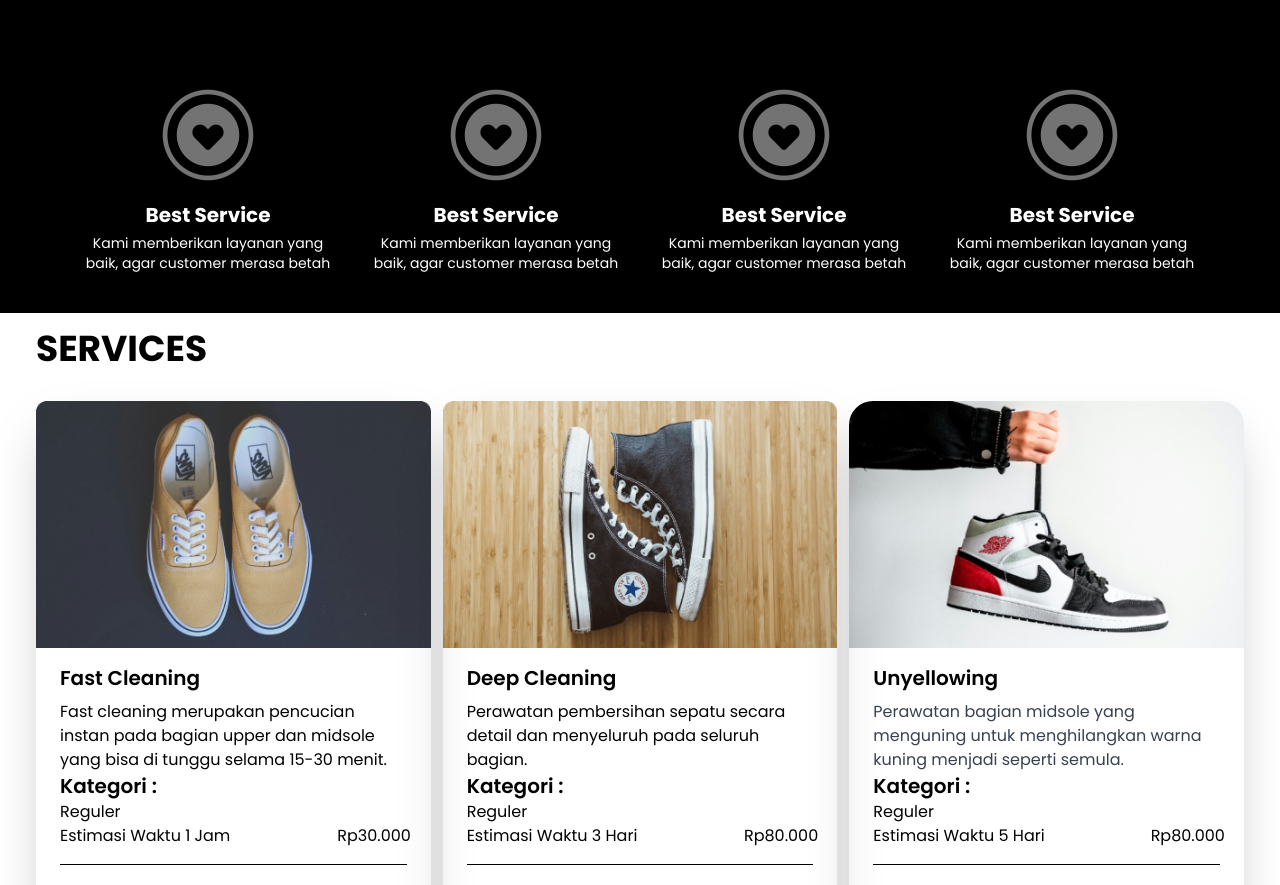
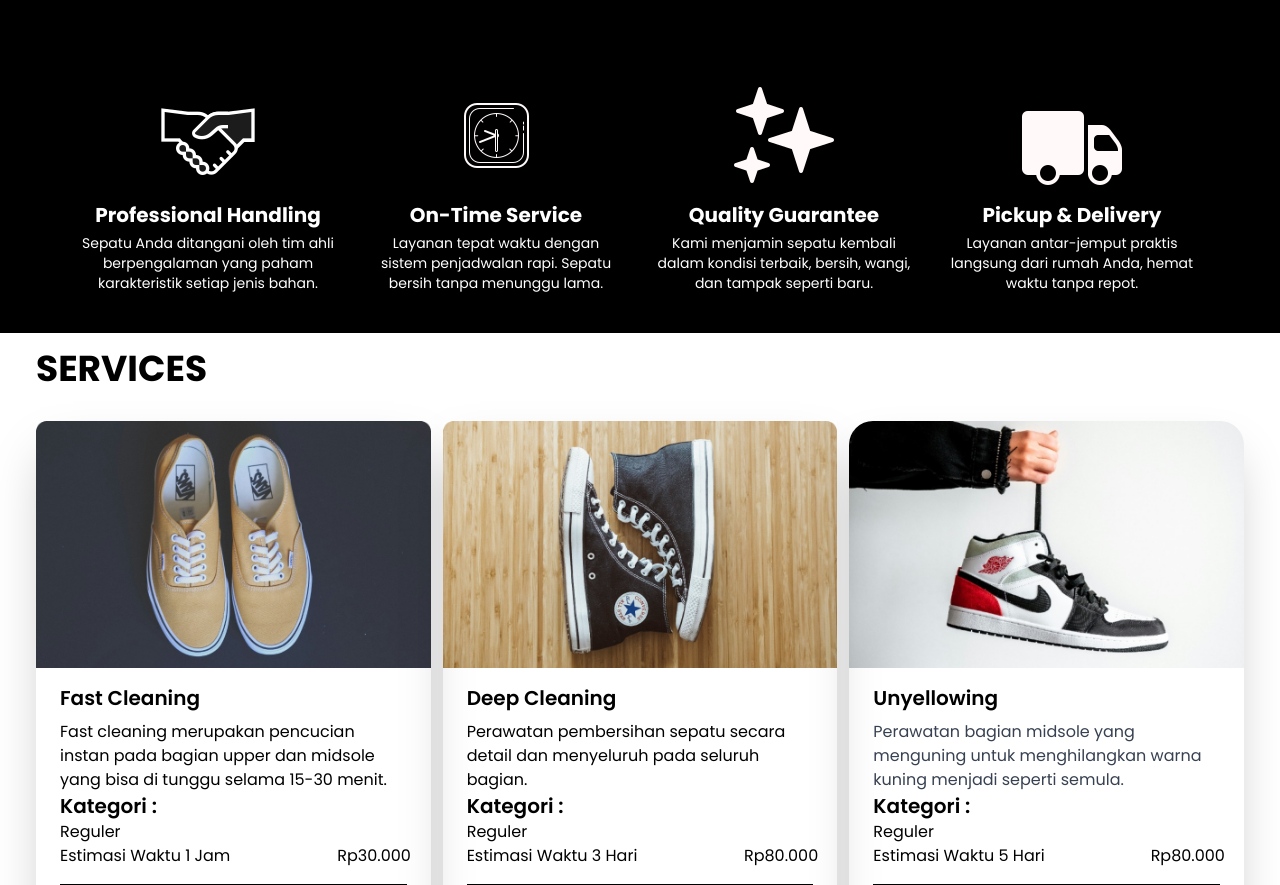
Before and after one commit to izulkurniawan/ShoeClean, a website: page index.html in a window 1280 px wide. Shown: the part 1295-2180 px from the top of the page. Drawn offline with Linux system fonts and the light colour scheme.

```diff
--- a/index.html
+++ b/index.html
@@ -157,24 +157,24 @@
   <!-- Section Icon Layanan -->
   <div class="grid grid-cols-1 sm:grid-cols-2 md:grid-cols-4 gap-8 px-6 md:px-20 py-10 text-center">
     <div>
-      <img src="img/home/heart.png" class="mx-auto mb-4" width="100" height="100">
-      <div class="text-xl font-bold">Best Service</div>
-      <p class="mt-1 text-sm">Kami memberikan layanan yang baik, agar customer merasa betah</p>
+      <img src="img/home/icons8-handshake-100.png" class="mx-auto mb-4" width="100" height="100">
+      <div class="text-xl font-bold">Professional Handling</div>
+      <p class="mt-1 text-sm">Sepatu Anda ditangani oleh tim ahli berpengalaman yang paham karakteristik setiap jenis bahan.</p>
     </div>
     <div>
-      <img src="img/home/heart.png" class="mx-auto mb-4" width="100" height="100">
-      <div class="text-xl font-bold">Best Service</div>
-      <p class="mt-1 text-sm">Kami memberikan layanan yang baik, agar customer merasa betah</p>
+      <img src="img/home/icons8-clock-100.png" class="mx-auto mb-4" width="100" height="100">
+      <div class="text-xl font-bold">On-Time Service</div>
+      <p class="mt-1 text-sm">Layanan tepat waktu dengan sistem penjadwalan rapi. Sepatu bersih tanpa menunggu lama.</p>
     </div>
     <div>
-      <img src="img/home/heart.png" class="mx-auto mb-4" width="100" height="100">
-      <div class="text-xl font-bold">Best Service</div>
-      <p class="mt-1 text-sm">Kami memberikan layanan yang baik, agar customer merasa betah</p>
+      <img src="img/home/icons8-stars-100.png" class="mx-auto mb-4" width="100" height="100">
+      <div class="text-xl font-bold">Quality Guarantee</div>
+      <p class="mt-1 text-sm">Kami menjamin sepatu kembali dalam kondisi terbaik, bersih, wangi, dan tampak seperti baru.</p>
     </div>
     <div>
-      <img src="img/home/heart.png" class="mx-auto mb-4" width="100" height="100">
-      <div class="text-xl font-bold">Best Service</div>
-      <p class="mt-1 text-sm">Kami memberikan layanan yang baik, agar customer merasa betah</p>
+      <img src="img/home/icons8-truck-100.png" class="mx-auto mb-4" width="100" height="100">
+      <div class="text-xl font-bold">Pickup & Delivery</div>
+      <p class="mt-1 text-sm">Layanan antar-jemput praktis langsung dari rumah Anda, hemat waktu tanpa repot.</p>
     </div>
   </div>
 </div>
```
Also changed, not shown: img/home/icons8-clock-100.png (added), img/home/icons8-handshake-100.png (added), img/home/icons8-stars-100.png (added), img/home/icons8-truck-100.png (added), output.css.
